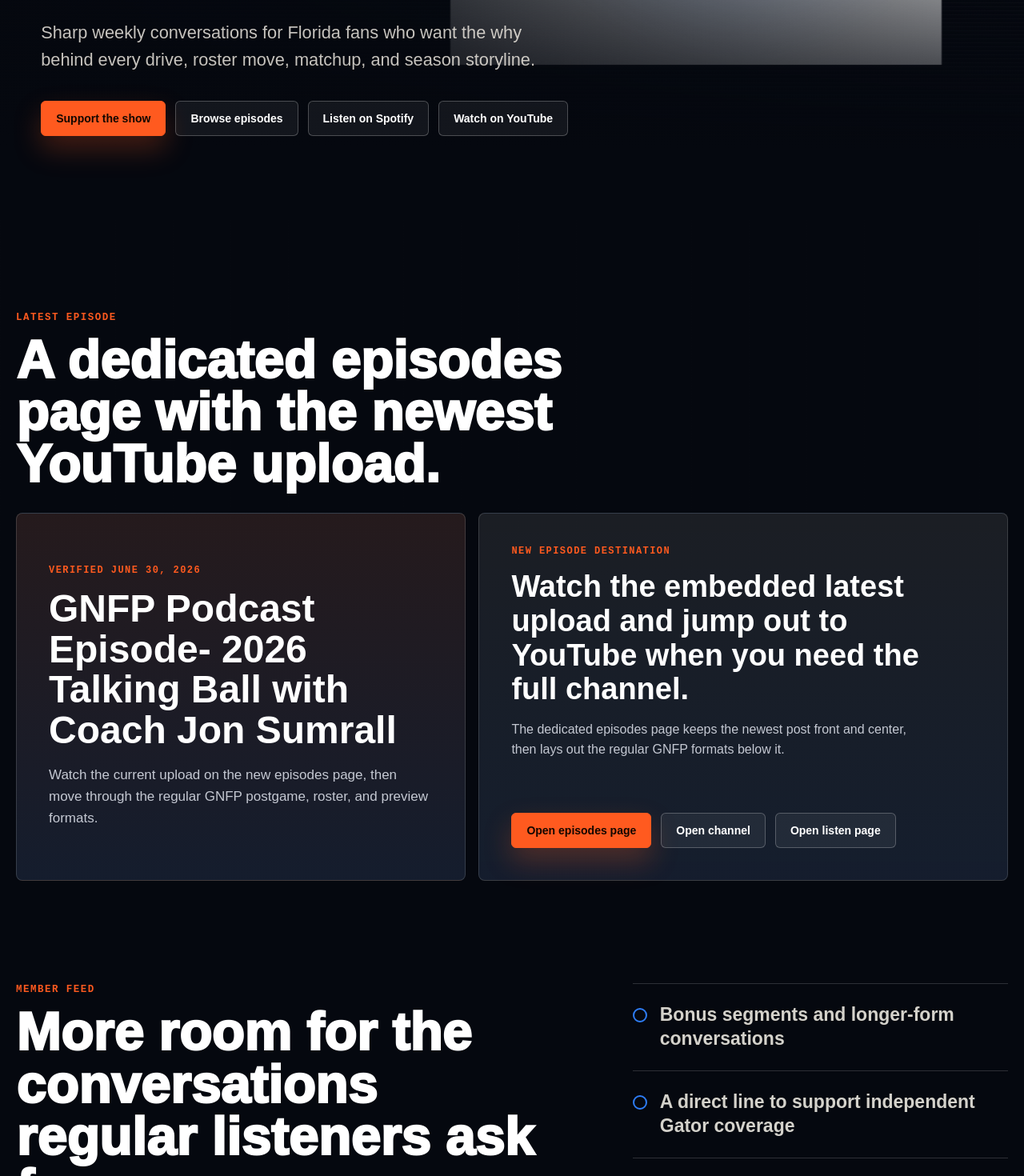
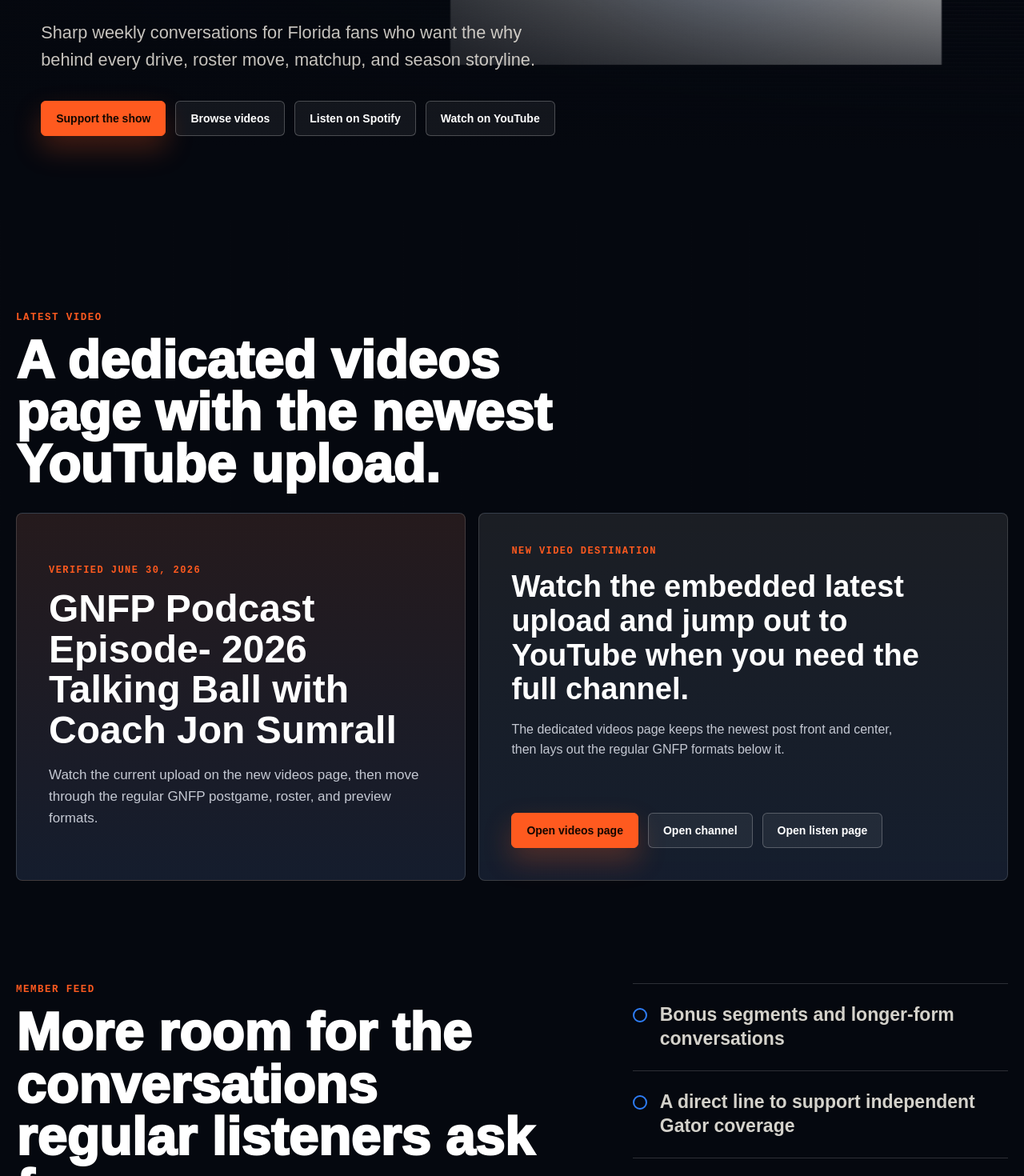
Before and after one commit to SamWilk/gnfp-demo, a Next.js app: page / in a window 1280 px wide. Shown: the part 520-1990 px from the top of the page at 80% size. Built offline with nearby package versions, Linux system fonts and the light colour scheme; no server answers.

Commit message:
Updating naming

```diff
--- a/src/app/_data/podcast.js
+++ b/src/app/_data/podcast.js
@@ -6,7 +6,7 @@ export const spotifyShowId = "5g6RBSb7vQCglyfXkm5Pce";
 export const contactEmail = "gatornationfootballpodcast@gmail.com";
 
 export const navItems = [
-  { href: "/episodes", label: "Episodes" },
+  { href: "/videos", label: "Videos" },
   { href: "/listen", label: "Listen" },
   { href: "/#membership", label: "Membership" },
   { href: "/about", label: "About" },
--- a/src/app/layout.js
+++ b/src/app/layout.js
@@ -3,7 +3,7 @@ import "./globals.css";
 export const metadata = {
   title: "Gator Nation Football Podcast",
   description:
-    "A modern home for GNFP episodes, member extras, and Florida football conversation.",
+    "A modern home for GNFP videos, podcast listening, member extras, and Florida football conversation.",
   keywords: [
     "Gator Nation Football Podcast",
     "Florida football podcast",
--- a/src/app/listen/page.js
+++ b/src/app/listen/page.js
@@ -60,8 +60,8 @@ export default function ListenPage() {
         </div>
         <p className={styles.bodyCopy}>
           Use this page as the audio-first destination for GNFP listeners. The
-          Spotify embed handles recent show playback, while the separate
-          episodes page stays focused on the latest YouTube upload.
+          Spotify embed handles recent show playback, while the separate videos
+          page stays focused on the latest YouTube upload.
         </p>
       </section>
     </main>
--- a/src/app/page.js
+++ b/src/app/page.js
@@ -42,8 +42,8 @@ export default function Home() {
               >
                 Support the show
               </a>
-              <Link className={styles.secondaryButton} href="/episodes">
-                Browse episodes
+              <Link className={styles.secondaryButton} href="/videos">
+                Browse videos
               </Link>
               <a
                 className={styles.secondaryButton}
@@ -69,8 +69,8 @@ export default function Home() {
       <section className={styles.episodeSection} id="episodes">
         <div className={styles.sectionHeader}>
           <SectionIntro
-            eyebrow="Latest episode"
-            title="A dedicated episodes page with the newest YouTube upload."
+            eyebrow="Latest video"
+            title="A dedicated videos page with the newest YouTube upload."
           />
         </div>
 
@@ -79,26 +79,26 @@ export default function Home() {
             <span>Verified {latestYouTubeEpisode.verifiedOn}</span>
             <h3>{latestYouTubeEpisode.title}</h3>
             <p>
-              Watch the current upload on the new episodes page, then move
+              Watch the current upload on the new videos page, then move
               through the regular GNFP postgame, roster, and preview formats.
             </p>
           </article>
 
           <div className={styles.episodeCtaPanel}>
             <div className={styles.panelCopy}>
-              <p>New episode destination</p>
+              <p>New video destination</p>
               <h3>
                 Watch the embedded latest upload and jump out to YouTube when
                 you need the full channel.
               </h3>
               <span>
-                The dedicated episodes page keeps the newest post front and
+                The dedicated videos page keeps the newest post front and
                 center, then lays out the regular GNFP formats below it.
               </span>
             </div>
             <div className={styles.previewActions}>
-              <Link className={styles.primaryButton} href="/episodes">
-                Open episodes page
+              <Link className={styles.primaryButton} href="/videos">
+                Open videos page
               </Link>
               <a
                 className={styles.secondaryButton}
```
Also changed, not shown: src/app/videos/page.js (renamed from src/app/episodes/page.js, +4 -4 lines), src/app/videos/page.module.css (renamed from src/app/episodes/page.module.css).
